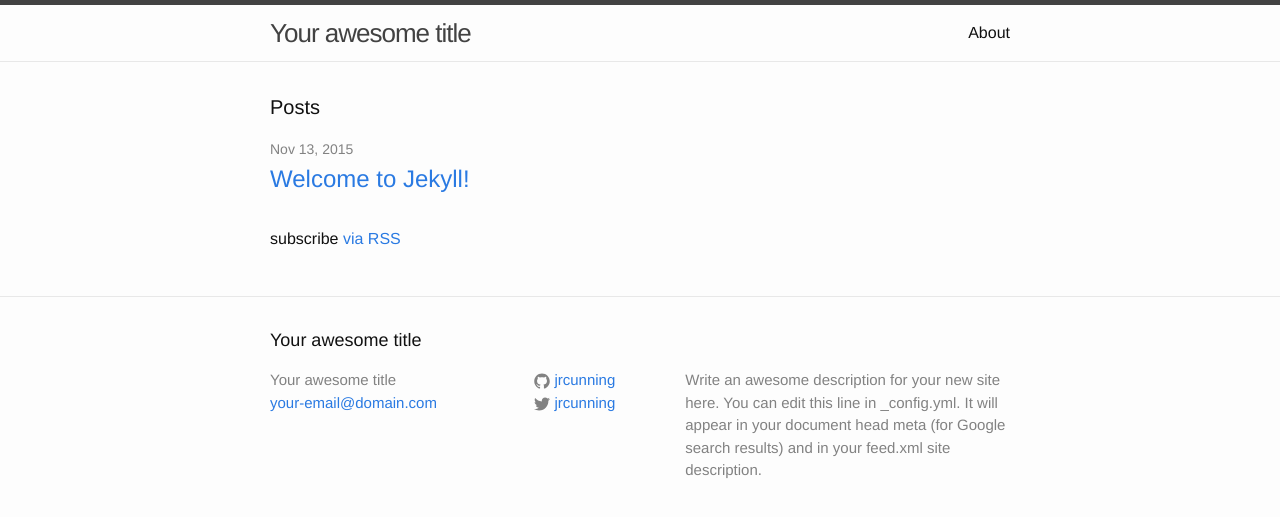
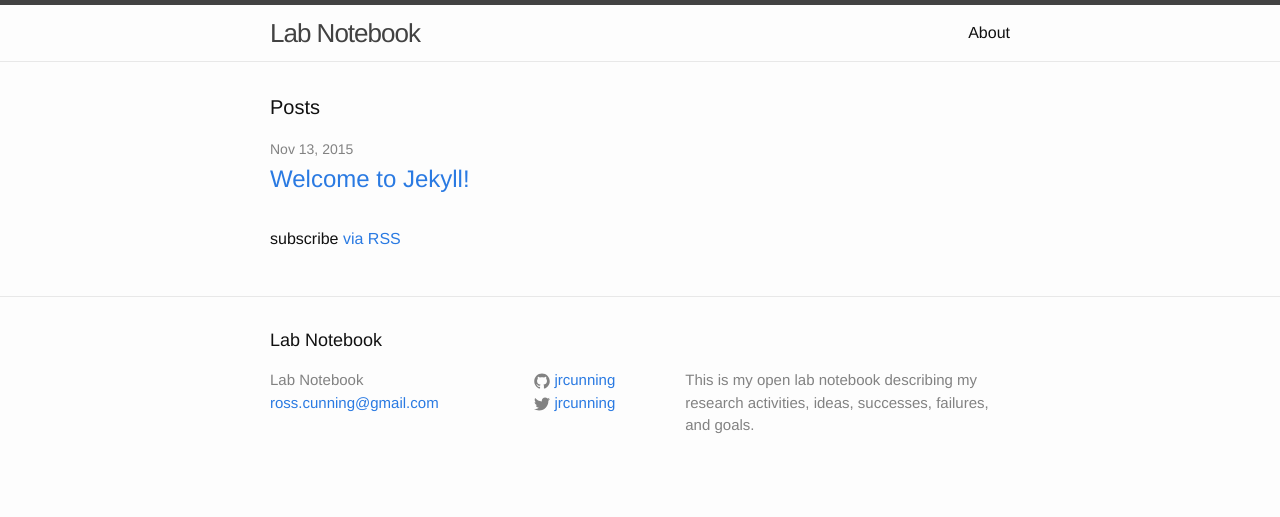
Before and after one commit to jrcunning/labnotebook, a Jekyll site: the page built from index.html, in a window 1280 px wide. Shown: the top 517 px of the page. Built offline with Jekyll 4.4.1, drawn with Linux system fonts in a browser that asks for light colours.

Commit message:
Added description

```diff
--- a/_config.yml
+++ b/_config.yml
@@ -6,14 +6,13 @@
 # 'jekyll serve'. If you change this file, please restart the server process.
 
 # Site settings
-title: Your awesome title
-email: your-email@domain.com
+title: Lab Notebook
+email: ross.cunning@gmail.com
 description: > # this means to ignore newlines until "baseurl:"
-  Write an awesome description for your new site here. You can edit this
-  line in _config.yml. It will appear in your document head meta (for
-  Google search results) and in your feed.xml site description.
+  This is my open lab notebook describing my research activities, ideas,
+  successes, failures, and goals.
 baseurl: "/labnotebook" # the subpath of your site, e.g. /blog
-url: "http://yourdomain.com" # the base hostname & protocol for your site
+url: "http://jrcunning.github.io" # the base hostname & protocol for your site
 twitter_username: jrcunning
 github_username:  jrcunning
 
```
